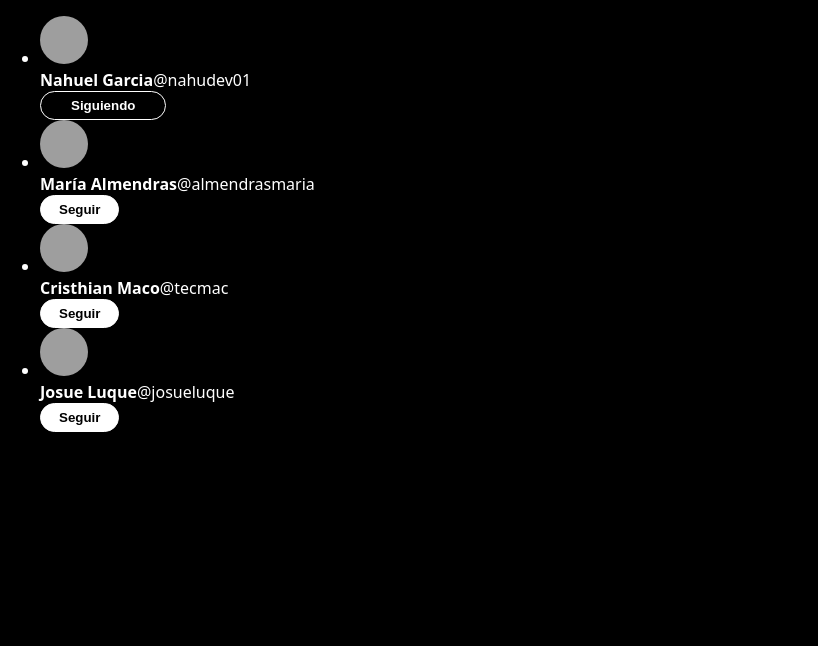
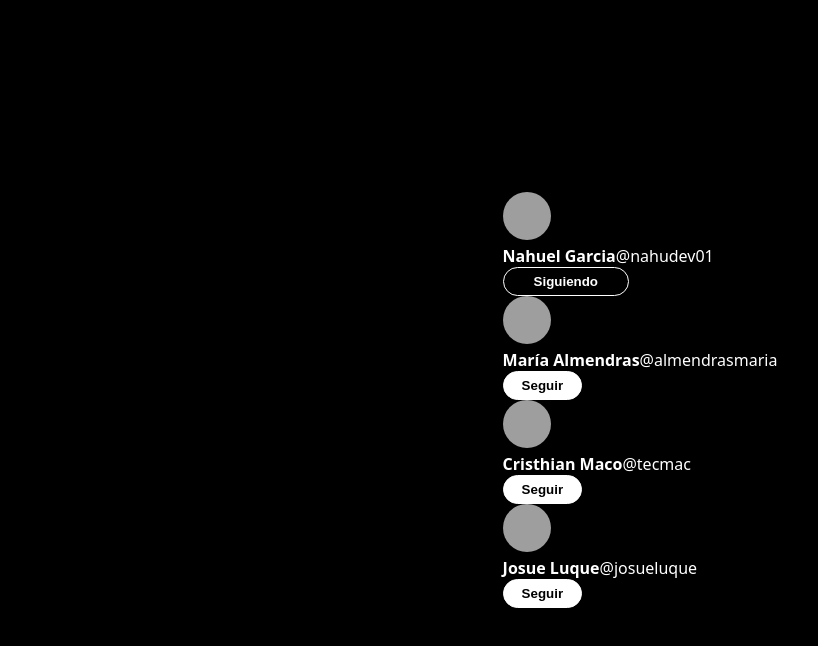
Before and after one commit to almendrasmaria/twitter-follow-card, a React (Vite) app: page / in a window 1280 px wide. Shown: the top 646 px of the page, without its empty margins (0-818 px from the left). Built offline with nearby package versions, Linux system fonts and the light colour scheme; grey boxes are pictures that could not be loaded.

Commit message:
refactor: mejora el diseño y la estructura de los componentes
- simplificacion al mapeo de usuarios y desestructuracion de props

```diff
--- a/src/App.jsx
+++ b/src/App.jsx
@@ -4,17 +4,21 @@ import "./App.css";
 
 function App() {
   return (
-    <>
-      <ul>
-        {users.map((user, index) => {
+    <section>
+      {
+        users.map(({ userName, name, isFollowing }) => {
           return (
-            <li key={index}>
-              <TwitterFollowCard userName={user.userName} initialFollowing={user.isFollowing}>{user.name}</TwitterFollowCard>
-            </li>
+            <TwitterFollowCard
+              key={userName}
+              userName={userName}
+              initialFollowing={isFollowing}
+            >
+              {name}
+            </TwitterFollowCard>
           );
-        })}
-      </ul>
-    </>
+        })
+      }
+    </section>
   );
 }
 
--- a/src/index.css
+++ b/src/index.css
@@ -3,4 +3,7 @@ body {
     background: black;
     color: white;
     font-family: system-ui;
+    display: grid;
+    place-content: center;
+    min-height: 100vh;
 }
```
